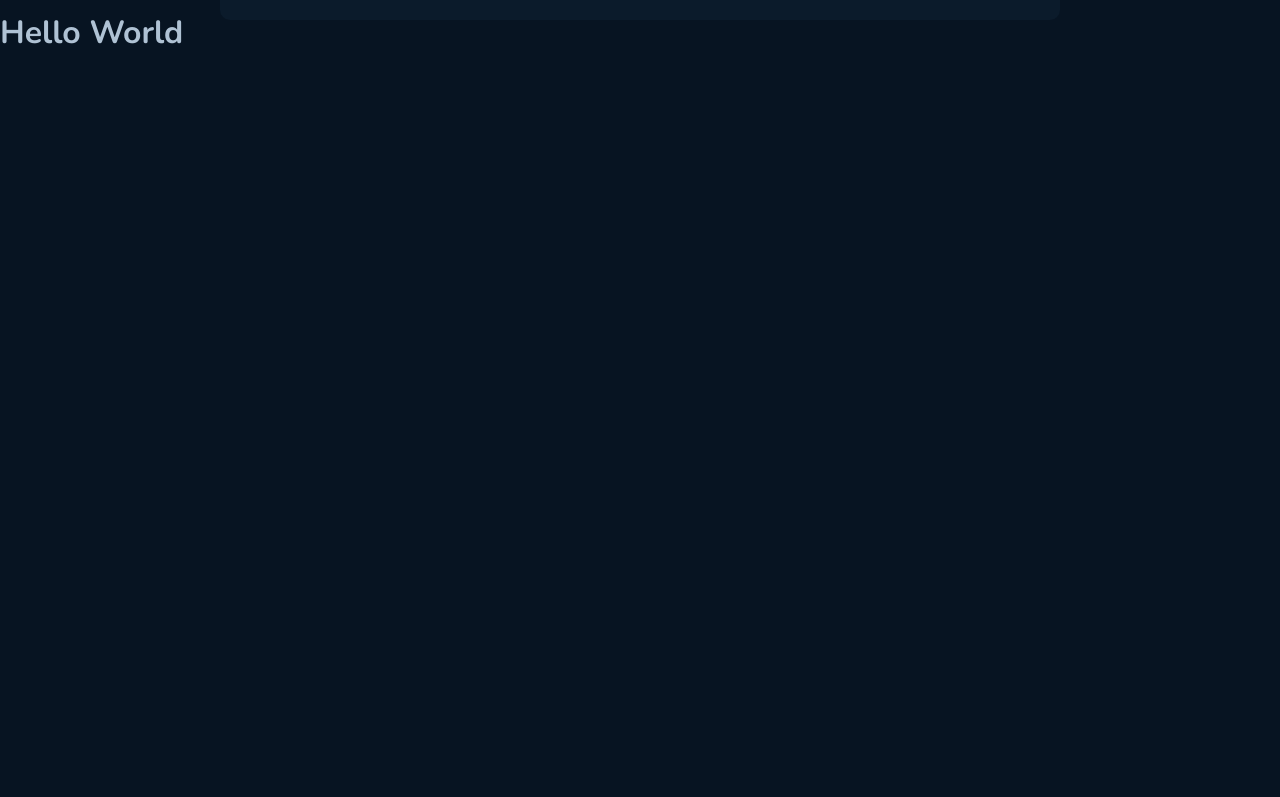
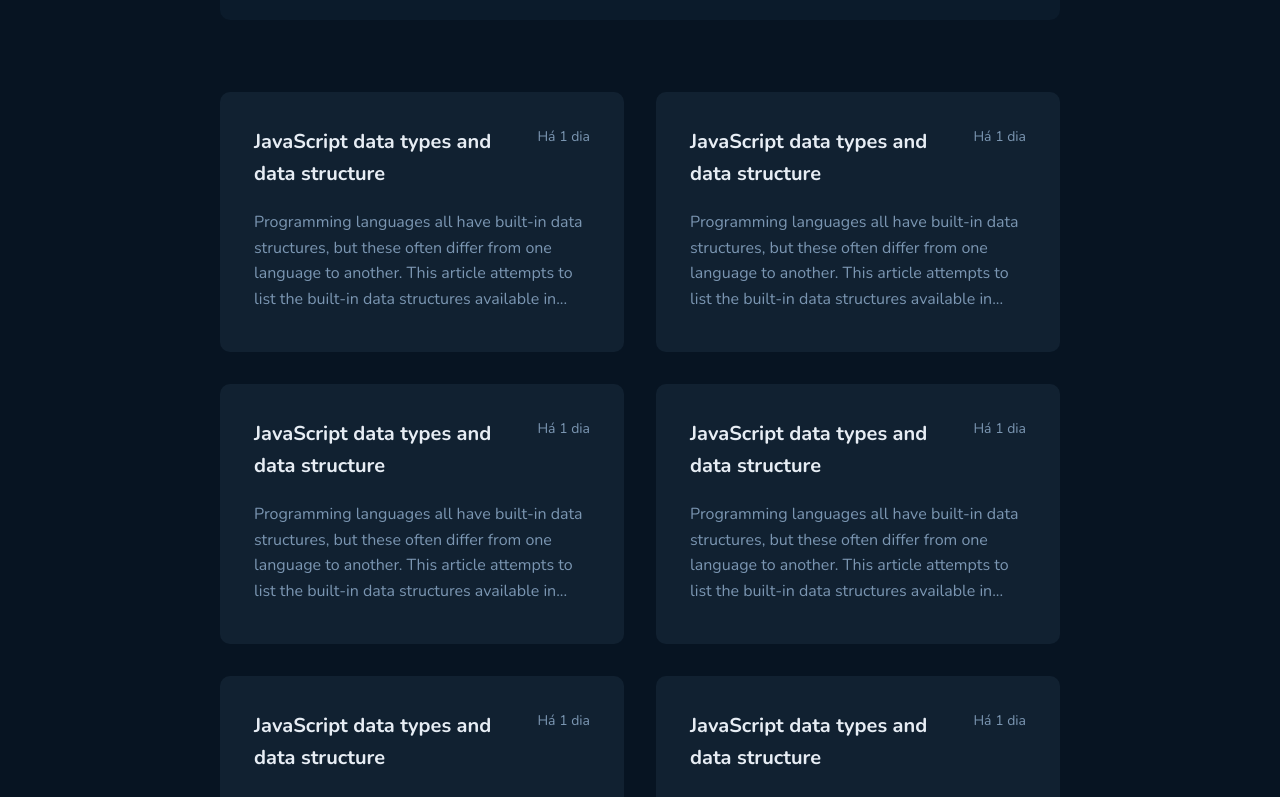
Before and after one commit to guizioliveira/github-blog, a React (Vite) app: page / in a window 1280 px wide. Shown: the part 400-1197 px from the top of the page. Before the commit the page ends 800 px from the top, so only its background shows below. Built offline with nearby package versions, Linux system fonts and the light colour scheme.

Commit message:
feat: create post card component

```diff
--- /dev/null
+++ b/src/pages/home/components/post-card/index.tsx
@@ -0,0 +1,22 @@
+import { Container, HeaderContent, Summary } from './styles'
+
+export default function PostCard() {
+  const truncateText = (text: string) => text.substring(0, 181) + '...'
+
+  return (
+    <Container>
+      <HeaderContent>
+        <h3>JavaScript data types and data structure</h3>
+        <span>Há 1 dia</span>
+      </HeaderContent>
+      <Summary>
+        {truncateText(`Programming languages all have built-in data structures, but these often differ from one language to another. This article attempts to list the built-in data structures available in JavaScript and what properties they have. These can be used to build other data structures. Wherever possible, comparisons with other languages are drawn. Dynamic typing JavaScript is a loosely typed and dynamic language. Variables in
+        JavaScript are not directly associated with any particular value type,
+        and any variable can be assigned (and re-assigned) values of all types:
+        let foo = 42; // foo is now a number foo = 'bar'; // foo is now a string
+        foo = true; // foo is now a boolean:
+        `)}
+      </Summary>
+    </Container>
+  )
+}
--- /dev/null
+++ b/src/pages/home/components/post-card/styles.ts
@@ -0,0 +1,44 @@
+import styled from 'styled-components'
+
+export const Container = styled.button`
+  width: 100%;
+  height: 260px;
+  padding: 2rem;
+
+  display: flex;
+  flex-direction: column;
+  gap: 1.25rem;
+
+  background: ${({ theme }) => theme.colors.base.post};
+  border: 2px solid;
+  border-color: transparent;
+  border-radius: 10px;
+
+  text-align: unset;
+  cursor: pointer;
+
+  &:hover {
+    border-color: ${({ theme }) => theme.colors.base.label};
+  }
+`
+
+export const HeaderContent = styled.div`
+  display: flex;
+  justify-content: space-between;
+  gap: 1rem;
+
+  h3 {
+    flex: 1;
+    font: ${({ theme }) => theme.font.title.m};
+    color: ${({ theme }) => theme.colors.base.title};
+  }
+
+  span {
+    font: ${({ theme }) => theme.font.text.s};
+    color: ${({ theme }) => theme.colors.base.span};
+  }
+`
+
+export const Summary = styled.p`
+  color: ${({ theme }) => theme.colors.base.span};
+`
--- a/src/pages/home/index.tsx
+++ b/src/pages/home/index.tsx
@@ -1,12 +1,23 @@
 import Profile from '@/components/profile'
 import { Header } from '../../components/header'
+import { Container, Posts } from './styles'
+import PostCard from './components/post-card'
 
 export default function Home() {
   return (
     <>
       <Header />
       <Profile />
-      <h1>Hello World</h1>
+      <Container>
+        <Posts>
+          <PostCard />
+          <PostCard />
+          <PostCard />
+          <PostCard />
+          <PostCard />
+          <PostCard />
+        </Posts>
+      </Container>
     </>
   )
 }
--- /dev/null
+++ b/src/pages/home/styles.ts
@@ -0,0 +1,21 @@
+import styled from 'styled-components'
+
+export const Container = styled.div`
+  max-width: calc(864px + 1.5rem);
+  width: 100%;
+  padding: 0 1.5rem;
+  margin: 4.5rem auto 1.5rem;
+`
+
+export const Posts = styled.section`
+  width: 100%;
+
+  display: grid;
+  grid-template-columns: repeat(2, 1fr);
+  gap: 2rem;
+
+  @media screen and (max-width: 768px) {
+    grid-template-columns: repeat(1, 1fr);
+    gap: 1.5rem;
+  }
+`
```
